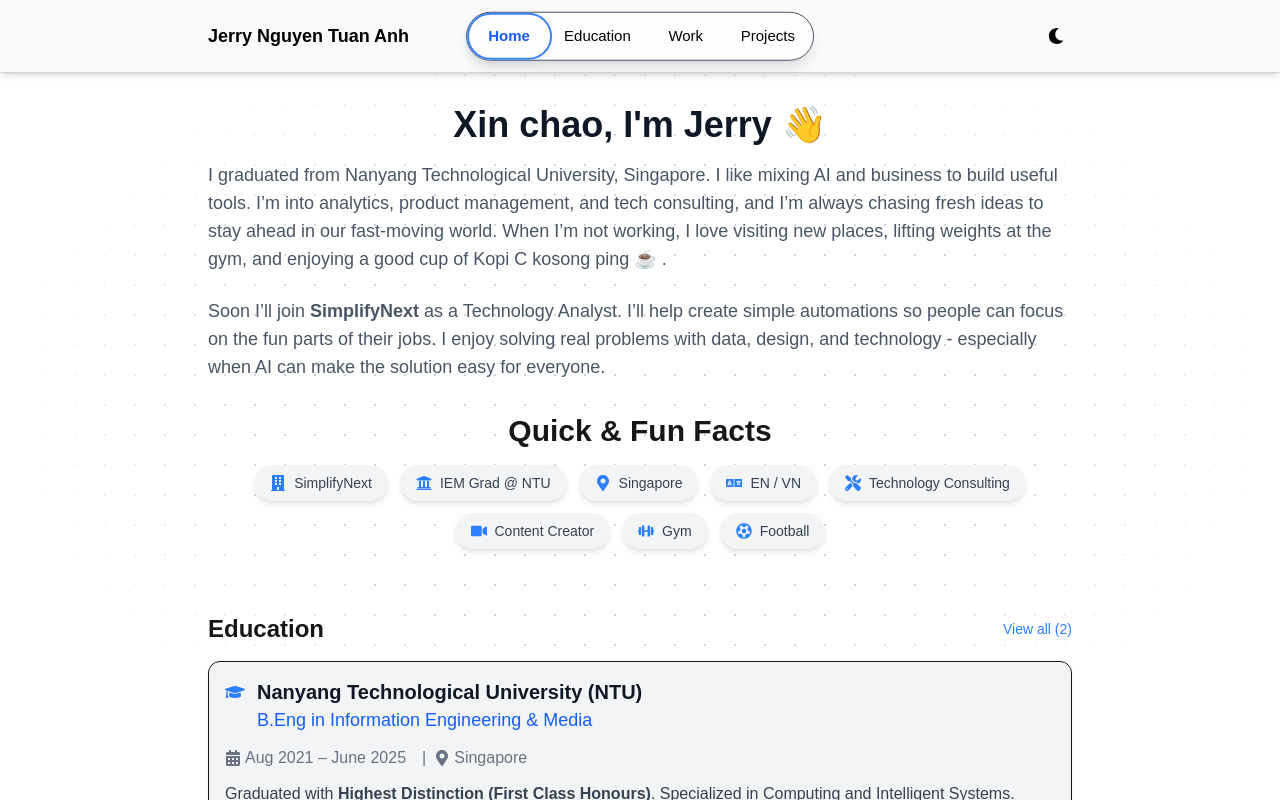
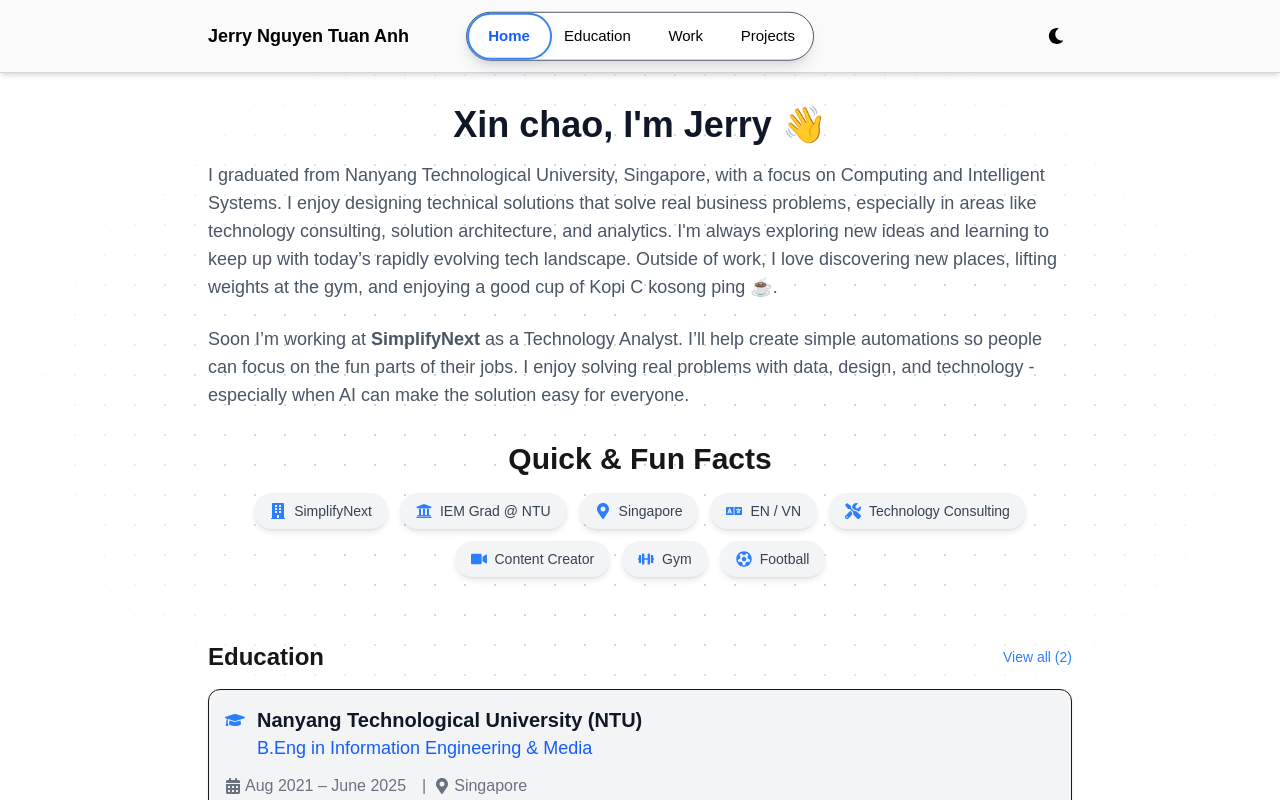
Before and after one commit to anh-nguyenn/anh-nguyenn.github.io, a Next.js app: page / in a window 1280 px wide. Shown: the top 800 px of the page. Built offline with nearby package versions, Linux system fonts and the light colour scheme; a web font is replaced by a local one.

Commit message:
update profile

```diff
--- a/src/app/page.tsx
+++ b/src/app/page.tsx
@@ -40,18 +40,13 @@ export default function Home() {
         <h1 className="text-3xl sm:text-4xl font-bold mb-4 text-gray-900 dark:text-gray-100">
           Xin chao, I&apos;m Jerry 👋
         </h1>
-        <p className="text-base sm:text-lg text-gray-600 dark:text-gray-300 max-w-4xl mx-auto text-left mb-6">
-          I graduated from Nanyang Technological University, Singapore. I like
-          mixing AI and business to build useful tools. I’m into analytics,
-          product management, and tech consulting, and I’m always chasing fresh
-          ideas to stay ahead in our fast-moving world. When I’m not working, I
-          love visiting new places, lifting weights at the gym, and enjoying a
-          good cup of Kopi C kosong ping ☕️ .
-        </p>
+       <p className="text-base sm:text-lg text-gray-600 dark:text-gray-300 max-w-4xl mx-auto text-left mb-6">
+  I graduated from Nanyang Technological University, Singapore, with a focus on Computing and Intelligent Systems. I enjoy designing technical solutions that solve real business problems, especially in areas like technology consulting, solution architecture, and analytics. I&apos;m always exploring new ideas and learning to keep up with today’s rapidly evolving tech landscape. Outside of work, I love discovering new places, lifting weights at the gym, and enjoying a good cup of Kopi C kosong ping ☕️.
+</p>
 
         {/* Current Work Description or other highlights */}
         <p className="text-base sm:text-lg text-gray-600 dark:text-gray-300 max-w-4xl mx-auto text-left">
-          Soon I’ll join <strong>SimplifyNext</strong> as a Technology Analyst.
+          Soon I’m working at <strong>SimplifyNext</strong> as a Technology Analyst.
           I’ll help create simple automations so people can focus on the fun
           parts of their jobs. I enjoy solving real problems with data, design,
           and technology - especially when AI can make the solution easy for
```
